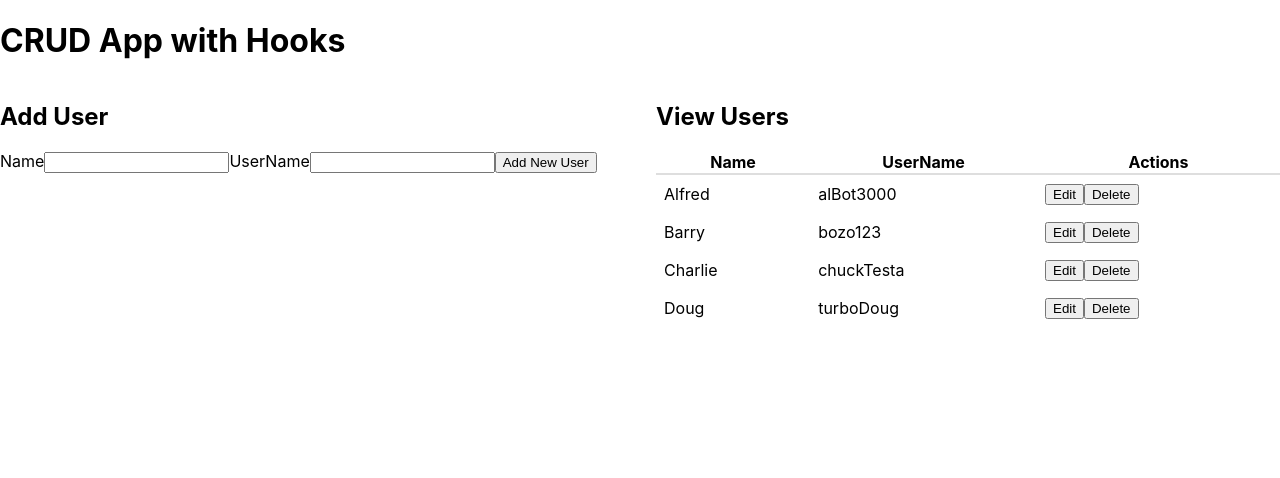
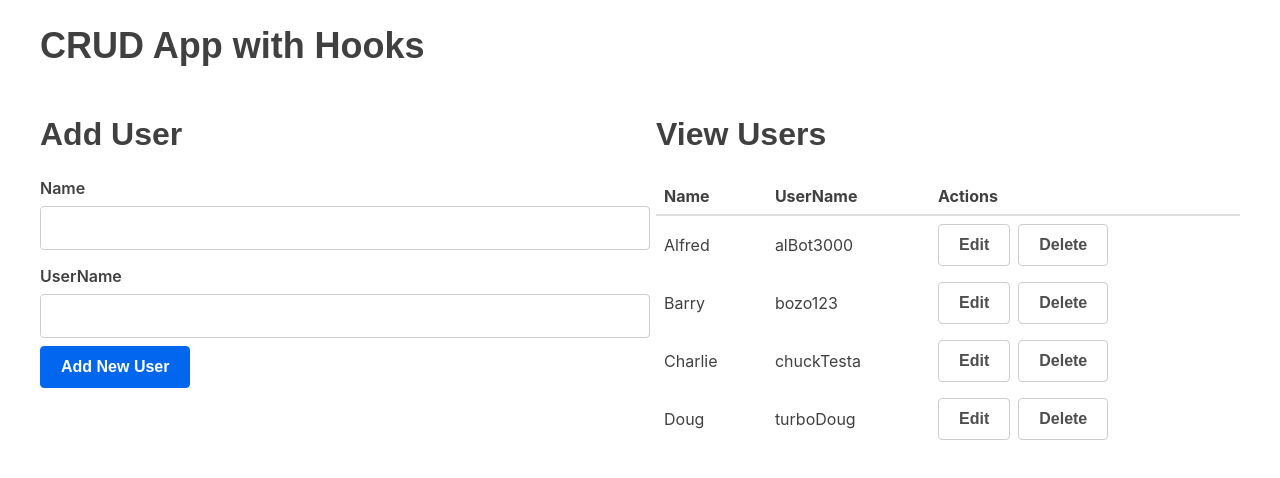
Before and after one commit to mtking78/crud-hooks, a React (Create React App) app: page / in a window 1280 px wide. Shown: the top 478 px of the page. Built offline with nearby package versions, Linux system fonts and the light colour scheme; the HTML template or start-up script is replaced by a standard one.

Commit message:
css additions.

```diff
--- a/src/App.css
+++ b/src/App.css
@@ -1,3 +1,78 @@
+/***** Scaffolding *****/
+body {
+  background: white;
+  color: #404040;
+  font-size: 1rem;
+}
+
+h1, h2, h3, h4, h5 {
+  color: #404040;
+  font-family: Arial, sans-serif;
+  font-weight: 600;
+  line-height: 1.2;
+  margin: 1.5rem 0;
+}
+
+h1 {
+  font-size: 1.75rem;
+}
+
+h2 {
+  font-size: 1.5rem;
+}
+
+h3 {
+  font-size: 1.25rem;
+}
+
+h4 {
+  font-size: 1.1rem;
+}
+
+h5 {
+  font-size: 1rem;
+}
+
+hr {
+  border: 0;
+  border-top: 1px solid #dedede;
+  height: 0;
+}
+
+.container, .small-container {
+  margin-left: auto;
+  margin-right: auto;
+  max-width: 1200px;
+  padding: 0 1rem;
+}
+
+.small-container {
+  max-width: 800px;
+}
+
+@media (min-width: 600px) {
+  h1:not(:first-child),
+  h2:not(:first-child),
+  h3:not(:first-child) {
+    margin-top: 2.5rem;
+  }
+  h1 {
+    font-size: 2.25rem;
+  }
+  h2 {
+    font-size: 2rem;
+  }
+  h3 {
+    font-size: 1.75rem;
+  }
+  h4 {
+    font-size: 1.5rem;
+  }
+  h5 {
+    font-size: 1.25rem;
+  }
+}
+
 /***** Grid *****/
 .flex-small, .flex-large {
   flex-basis: 100%;
@@ -32,6 +107,7 @@
 table {
   border-collapse: collapse;
   border-spacing: 0;
+  margin: 0 0 1.5rem 0;
   max-width: 100%;
   width: 100%;
 }
@@ -44,7 +120,88 @@ tfoot th {
   border-top: 2px solid #dedede;
 }
 
-td {
+td, th {
   padding: 0.5rem;
   text-align: left;
 }
+
+/***** Buttons *****/
+button, .button {
+  background: #0366ee;
+  border: 1px solid #0366ee;
+  border-radius: 4px;
+  color: #ffffff;
+  cursor: pointer;
+  display: inline-block;
+  font-family: Arial, sans-serif;
+  font-size: 1rem;
+  font-weight: 600;
+  line-height: 1;
+  margin: 0 0 0.5rem 0;
+  margin-bottom: 0 !important;
+  margin-right: 0.5rem !important;
+  padding: 0.75rem 1.25rem;
+  text-align: center;
+  text-decoration: none;
+  text-transform: none;
+  vertical-align: middle;
+}
+
+button:hover,
+button:active,
+button:focus,
+.button:hover,
+.button:active,
+.button:focus {
+  background: #0250bc;
+  border: 1px solid #0250bc;
+  color: #ffffff;
+  margin-bottom: 0 !important;
+  margin-right: 0.5rem !important;
+  text-decoration: none;
+}
+
+.muted-button {
+  background: transparent;
+  border: 1px solid #cdcdcd;
+  color: #4e4e4e;
+}
+
+.muted-button:hover,
+.muted-button:active,
+.muted-button:focus {
+  background: transparent;
+  border: 1 px solid #818181;
+  color: #4e4e4e;
+}
+
+/***** Forms *****/
+[type=text] {
+  background: transparent;
+  border: 1px solid #cdcdcd;
+  border-radius: 4px;
+  display: block;
+  font-size: 1rem;
+  line-height: 1;
+  margin-bottom: 0.5rem;
+  max-width: 100%;
+  outline: none;
+  padding: 0.75rem;
+  width: 100%;
+}
+
+[type=text]:hover {
+  border: 1px solid #b4b4b4;
+}
+
+[type=text]:active, [type=text]:focus {
+  border: 1px solid #0366ee;
+  box-shadow: inset 0 1px 1px rgba(0,0,0,0.1), 0 0 6px #8cbcfe;
+}
+
+label {
+  display: block;
+  font-weight: 600;
+  max-width: 100%;
+  margin: 1rem 0 0.5rem;
+}
```
